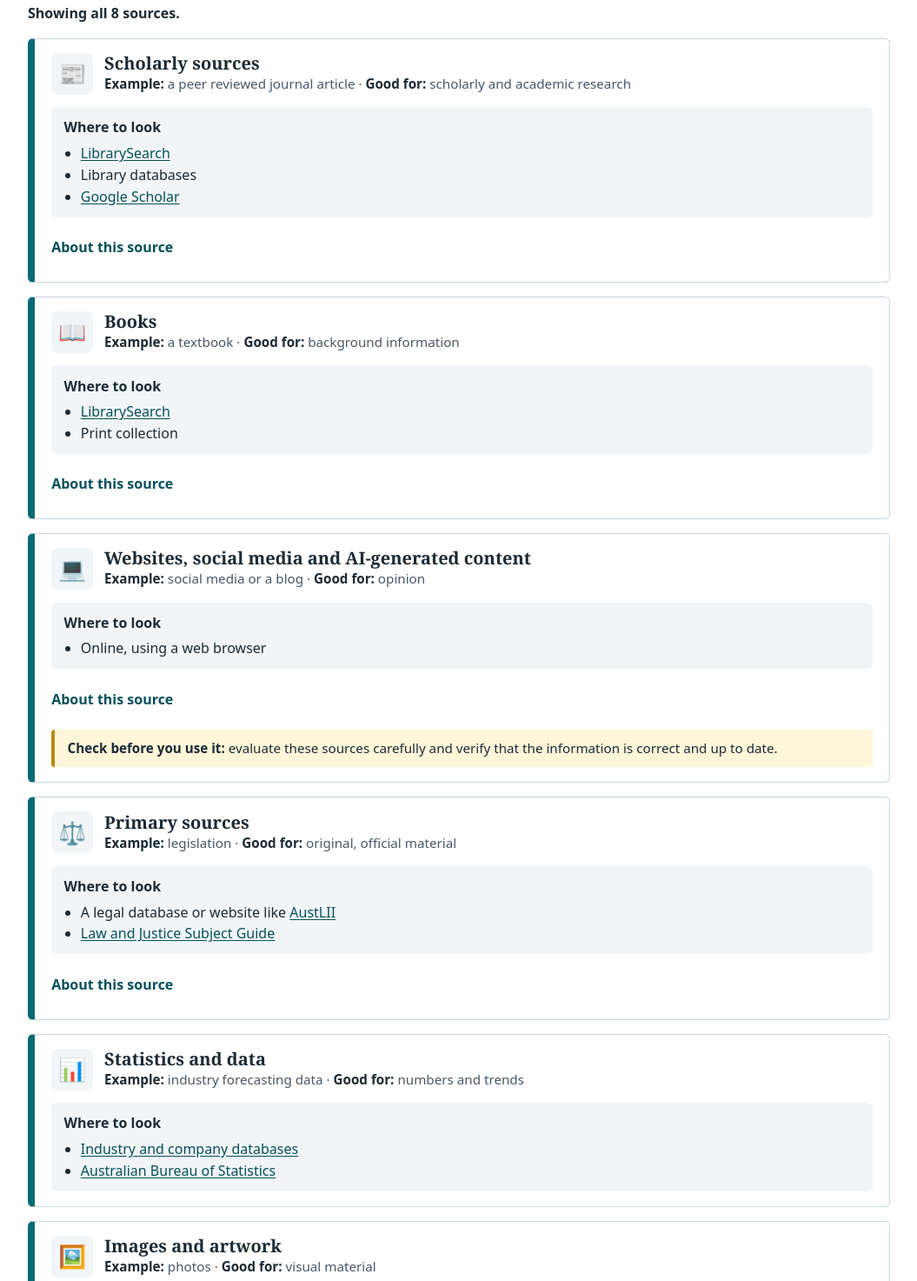
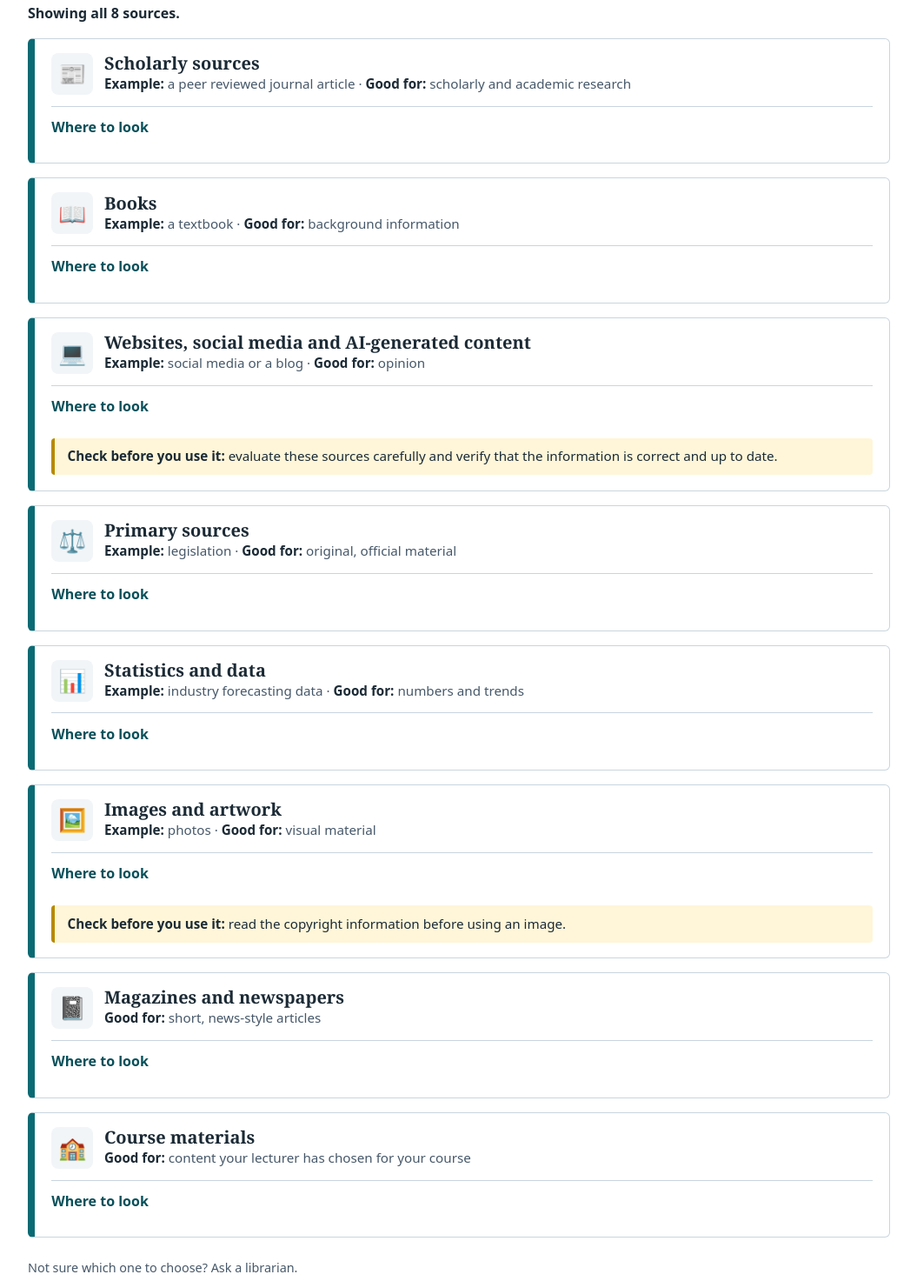
Before and after one commit to christineruddy/infolit, a plain HTML site: page index.html in a window 1280 px wide. Shown: the part 360-1833 px from the top of the page at 87% size, without its empty margins (112-1167 px from the left). Drawn offline with Linux system fonts and the light colour scheme.

Commit message:
Update index.html

```diff
--- a/index.html
+++ b/index.html
@@ -76,6 +76,11 @@
 
     h3 {
       font-size: 1.25rem;
+    }
+
+    h4 {
+      margin: 0 0 0.3rem;
+      font-size: 1rem;
     }
 
     p {
@@ -205,16 +210,30 @@
       color: var(--ink);
     }
 
+    .source-info {
+      margin-top: 0.8rem;
+      border-top: 1px solid var(--line);
+    }
+
+    .source-info summary {
+      cursor: pointer;
+      font-weight: 600;
+      min-height: 44px;
+      display: flex;
+      align-items: center;
+      color: var(--teal-dark);
+      padding: 0.7rem 0;
+    }
+
+    .source-info[open] {
+      padding-bottom: 0.2rem;
+    }
+
     .where {
-      margin-top: 0.9rem;
+      margin-top: 0.3rem;
       padding: 0.7rem 0.9rem;
       background: var(--mist);
       border-radius: 6px;
-    }
-
-    .where h4 {
-      margin: 0 0 0.3rem;
-      font-size: 1rem;
     }
 
     .where ul {
@@ -222,25 +241,12 @@
       padding-left: 1.2rem;
     }
 
-    details {
-      margin-top: 0.8rem;
-    }
-
-    summary {
-      cursor: pointer;
-      font-weight: 600;
-      min-height: 44px;
-      display: flex;
-      align-items: center;
-      color: var(--teal-dark);
-    }
-
-    details ul {
-      margin: 0.2rem 0 0;
+    .source-info > ul {
+      margin: 0.2rem 0 0.6rem;
       padding-left: 1.2rem;
     }
 
-    details li {
+    .source-info li {
       margin-bottom: 0.3rem;
       max-width: 46rem;
     }
@@ -298,24 +304,31 @@
         <button type="button" class="chip" data-need="scholarly" aria-pressed="false">
           Scholarly research
         </button>
+
         <button type="button" class="chip" data-need="background" aria-pressed="false">
           Background information
         </button>
+
         <button type="button" class="chip" data-need="opinion" aria-pressed="false">
           Opinion or public views
         </button>
+
         <button type="button" class="chip" data-need="primary" aria-pressed="false">
           A primary source
         </button>
+
         <button type="button" class="chip" data-need="data" aria-pressed="false">
           Statistics or data
         </button>
+
         <button type="button" class="chip" data-need="images" aria-pressed="false">
           Images or artwork
         </button>
+
         <button type="button" class="chip" data-need="news" aria-pressed="false">
           News and current events
         </button>
+
         <button type="button" class="chip" data-need="course" aria-pressed="false">
           My course content
         </button>
@@ -329,11 +342,14 @@
     <p id="status" role="status" aria-live="polite"></p>
 
     <section class="results" aria-label="Sources">
-      <article class="card" data-needs="scholarly">
+
+      <article class="card" data-needs="scholarly" hidden>
         <header>
           <span class="icon" aria-hidden="true">&#128240;</span>
+
           <div>
             <h3>Scholarly sources</h3>
+
             <p class="example">
               <strong>Example:</strong> a peer reviewed journal article
               &middot;
@@ -342,24 +358,36 @@
           </div>
         </header>
 
+        <details class="source-info">
+          <summary>Where to look</summary>
+
           <div class="where">
             <h4>Where to look</h4>
+
             <ul>
               <li>
-              <a href="https://www.rmit.edu.au/library">LibrarySearch</a>
+                <a href="https://www.rmit.edu.au/library">
+                  LibrarySearch
+                </a>
               </li>
               <li>Library databases</li>
               <li>
-              <a href="https://scholar.google.com/">Google Scholar</a>
+                <a href="https://scholar.google.com/">
+                  Google Scholar
+                </a>
               </li>
             </ul>
           </div>
 
-        <details>
-          <summary>About this source</summary>
+          <h4>About this source</h4>
+
           <ul>
-            <li>Journal articles provide current information on specific topics.</li>
-            <li>Academic journal articles contain scholarly research and analysis.</li>
+            <li>
+              Journal articles provide current information on specific topics.
+            </li>
+            <li>
+              Academic journal articles contain scholarly research and analysis.
+            </li>
             <li>
               Trade journals and industry magazines are written by practitioners.
               They focus on working in the profession and give industry trends
@@ -372,8 +400,10 @@
       <article class="card" data-needs="background">
         <header>
           <span class="icon" aria-hidden="true">&#128214;</span>
+
           <div>
             <h3>Books</h3>
+
             <p class="example">
               <strong>Example:</strong> a textbook
               &middot;
@@ -382,21 +412,31 @@
           </div>
         </header>
 
+        <details class="source-info">
+          <summary>Where to look</summary>
+
           <div class="where">
             <h4>Where to look</h4>
+
             <ul>
               <li>
-              <a href="https://www.rmit.edu.au/library">LibrarySearch</a>
+                <a href="https://www.rmit.edu.au/library">
+                  LibrarySearch
+                </a>
               </li>
               <li>Print collection</li>
             </ul>
           </div>
 
-        <details>
-          <summary>About this source</summary>
+          <h4>About this source</h4>
+
           <ul>
-            <li>Books give background and in-depth information.</li>
-            <li>Textbooks and academic books are a great place to start your research.</li>
+            <li>
+              Books give background and in-depth information.
+            </li>
+            <li>
+              Textbooks and academic books are a great place to start your research.
+            </li>
             <li>
               They can give an overview of the topic, cover key concepts and
               theories, and include detailed information.
@@ -408,8 +448,10 @@
       <article class="card" data-needs="opinion">
         <header>
           <span class="icon" aria-hidden="true">&#128187;</span>
+
           <div>
             <h3>Websites, social media and AI-generated content</h3>
+
             <p class="example">
               <strong>Example:</strong> social media or a blog
               &middot;
@@ -418,17 +460,23 @@
           </div>
         </header>
 
+        <details class="source-info">
+          <summary>Where to look</summary>
+
           <div class="where">
             <h4>Where to look</h4>
+
             <ul>
               <li>Online, using a web browser</li>
             </ul>
           </div>
 
-        <details>
-          <summary>About this source</summary>
+          <h4>About this source</h4>
+
           <ul>
-            <li>Websites and social media can be useful sources of information.</li>
+            <li>
+              Websites and social media can be useful sources of information.
+            </li>
             <li>
               AI tools can generate text, images, code and other content based
               on your specific prompt.
@@ -446,8 +494,10 @@
       <article class="card" data-needs="primary">
         <header>
           <span class="icon" aria-hidden="true">&#9878;&#65039;</span>
+
           <div>
             <h3>Primary sources</h3>
+
             <p class="example">
               <strong>Example:</strong> legislation
               &middot;
@@ -456,13 +506,20 @@
           </div>
         </header>
 
+        <details class="source-info">
+          <summary>Where to look</summary>
+
           <div class="where">
             <h4>Where to look</h4>
+
             <ul>
               <li>
                 A legal database or website like
-              <a href="https://www.austlii.edu.au/">AustLII</a>
+                <a href="https://www.austlii.edu.au/">
+                  AustLII
+                </a>
               </li>
+
               <li>
                 <a href="https://rmit.libguides.com/law-justice">
                   Law and Justice Subject Guide
@@ -471,10 +528,12 @@
             </ul>
           </div>
 
-        <details>
-          <summary>About this source</summary>
+          <h4>About this source</h4>
+
           <ul>
-            <li>Use when you need direct, original evidence for your research.</li>
+            <li>
+              Use when you need direct, original evidence for your research.
+            </li>
             <li>
               Examples include survey results, interviews, historical documents,
               artworks, experiments, laws and raw data.
@@ -486,8 +545,10 @@
       <article class="card" data-needs="data">
         <header>
           <span class="icon" aria-hidden="true">&#128202;</span>
+
           <div>
             <h3>Statistics and data</h3>
+
             <p class="example">
               <strong>Example:</strong> industry forecasting data
               &middot;
@@ -496,14 +557,19 @@
           </div>
         </header>
 
+        <details class="source-info">
+          <summary>Where to look</summary>
+
           <div class="where">
             <h4>Where to look</h4>
+
             <ul>
               <li>
                 <a href="https://rmit.libguides.com/company-industry">
                   Industry and company databases
                 </a>
               </li>
+
               <li>
                 <a href="https://www.abs.gov.au/">
                   Australian Bureau of Statistics
@@ -511,13 +577,29 @@
               </li>
             </ul>
           </div>
+
+          <h4>About this source</h4>
+
+          <ul>
+            <li>
+              Statistics and data can help you identify patterns, compare
+              results and support your research.
+            </li>
+            <li>
+              Check who collected the data, when it was collected and how it
+              was produced.
+            </li>
+          </ul>
+        </details>
       </article>
 
       <article class="card" data-needs="images">
         <header>
           <span class="icon" aria-hidden="true">&#128444;&#65039;</span>
+
           <div>
             <h3>Images and artwork</h3>
+
             <p class="example">
               <strong>Example:</strong> photos
               &middot;
@@ -526,20 +608,32 @@
           </div>
         </header>
 
+        <details class="source-info">
+          <summary>Where to look</summary>
+
           <div class="where">
             <h4>Where to look</h4>
+
             <ul>
               <li>
                 Database:
-              <a href="https://www.jstor.org/">JSTOR</a>
+                <a href="https://www.jstor.org/">
+                  JSTOR
+                </a>
               </li>
-            <li>Websites, such as museums and galleries</li>
-            <li>Print collection</li>
+
+              <li>
+                Websites, such as museums and galleries
+              </li>
+
+              <li>
+                Print collection
+              </li>
             </ul>
           </div>
 
-        <details>
-          <summary>About this source</summary>
+          <h4>About this source</h4>
+
           <ul>
             <li>
               Images may come from a database, website, book or other publication.
@@ -556,22 +650,29 @@
       <article class="card" data-needs="news">
         <header>
           <span class="icon" aria-hidden="true">&#128211;</span>
+
           <div>
             <h3>Magazines and newspapers</h3>
+
             <p class="example">
               <strong>Good for:</strong> short, news-style articles
             </p>
           </div>
         </header>
 
+        <details class="source-info">
+          <summary>Where to look</summary>
+
           <div class="where">
             <h4>Where to look</h4>
+
             <ul>
               <li>
                 <a href="https://rmit.primo.exlibrisgroup.com/permalink/61RMIT_INST/1kg4k2u/alma9921587307101341">
                   Flipster
                 </a>
               </li>
+
               <li>
                 <a href="https://rmit.libguides.com/news">
                   News and newspapers subject guide
@@ -580,10 +681,12 @@
             </ul>
           </div>
 
-        <details>
-          <summary>About this source</summary>
+          <h4>About this source</h4>
+
           <ul>
-            <li>Newspapers and magazines give short news articles.</li>
+            <li>
+              Newspapers and magazines give short news articles.
+            </li>
             <li>
               Popular magazines are not always written by experts. They often
               contain advertisements, graphics and few references.
@@ -595,8 +698,10 @@
       <article class="card" data-needs="course">
         <header>
           <span class="icon" aria-hidden="true">&#127979;</span>
+
           <div>
             <h3>Course materials</h3>
+
             <p class="example">
               <strong>Good for:</strong> content your lecturer has chosen for
               your course
@@ -604,17 +709,25 @@
           </div>
         </header>
 
+        <details class="source-info">
+          <summary>Where to look</summary>
+
           <div class="where">
             <h4>Where to look</h4>
+
             <ul>
-            <li>Your course on Canvas</li>
+              <li>
+                Your course on Canvas
+              </li>
             </ul>
           </div>
 
-        <details>
-          <summary>About this source</summary>
+          <h4>About this source</h4>
+
           <ul>
-            <li>Course materials are a valuable source of information.</li>
+            <li>
+              Course materials are a valuable source of information.
+            </li>
             <li>
               They may include lecture materials, recordings and slides from
               your course on Canvas.
@@ -622,9 +735,12 @@
           </ul>
         </details>
       </article>
+
     </section>
 
-    <p class="note">Not sure which one to choose? Ask a librarian.</p>
+    <p class="note">
+      Not sure which one to choose? Ask a librarian.
+    </p>
   </main>
 
   <script>
@@ -651,7 +767,9 @@
         chips.forEach(function (chip) {
           chip.setAttribute(
             "aria-pressed",
-            chip.getAttribute("data-need") === active ? "true" : "false"
+            chip.getAttribute("data-need") === active
+              ? "true"
+              : "false"
           );
         });
 
@@ -659,6 +777,7 @@
           var selectedChip = document.querySelector(
             '.chip[data-need="' + active + '"]'
           );
+
           var label = selectedChip.textContent.trim();
 
           status.textContent =
@@ -678,7 +797,9 @@
       chips.forEach(function (chip) {
         chip.addEventListener("click", function () {
           var need = chip.getAttribute("data-need");
+
           active = active === need ? null : need;
+
           render();
         });
       });
```
Lines whose indentation alone changed are shown as unchanged.
